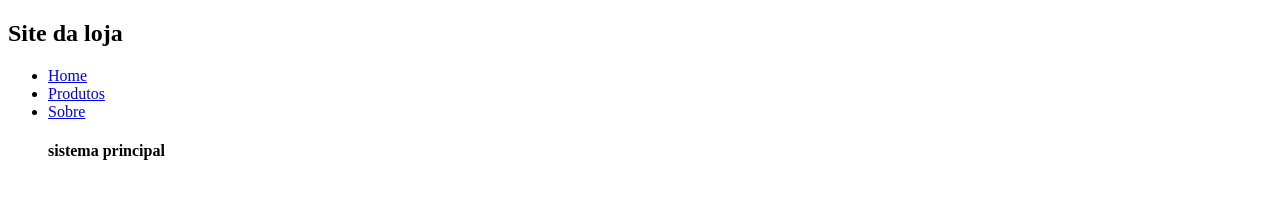
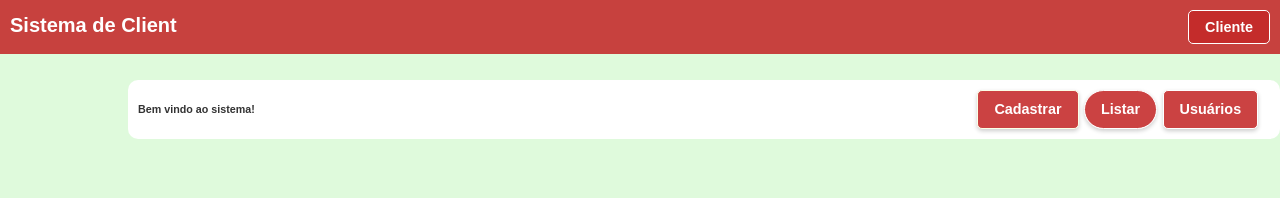
Before and after one commit to IgorRaiad0/Loja, a website: page conteudoHTML/index.html in a window 1280 px wide. Drawn offline with Linux system fonts and the light colour scheme.

Commit message:
atualizando funcionalidades

```diff
--- a/conteudoHTML/index.html
+++ b/conteudoHTML/index.html
@@ -1,26 +1,32 @@
 <!DOCTYPE html>
-<html lang="en">
+<html lang="pt br">
 <head>
     <meta charset="UTF-8">
     <meta name="viewport" content="width=device-width, initial-scale=1.0">
     <title>Loja</title>
+    <link rel="stylesheet" href="style.css">
 </head>
 <body>
-    <h2>Site da loja </h2>
+    <header class="header">
 
-    <ul>
-        <li>
-            <a href="index.html">Home</a>
-        </li>
-        <li>
-            <a href="/produtos">Produtos</a>
-        </li>
-        <li>
-            <a href="/sobre">Sobre</a>
-        </li>
+        <h4>Sistema de Client</h4>
+        <nav class="menu">
+            <button class="btn">Cliente</button>
+        </nav>
 
-        <h4>sistema principal</h4>
+    </header>
 
-    </ul>
+   <main class="conteiner">
+        <div class="conteudo">
+            <div class="title"><h6>Bem vindo ao sistema!</h6></div>
+            <div class="buttons">
+                <button class="cadastrar"><a>Cadastrar</a></button>
+                <buton class="listar">Listar</buton>
+                <button class="usuarios">Usuários</button>
+            </div>
+
+        </div>
+   </main>
+
 </body>
 </html>
--- /dev/null
+++ b/conteudoHTML/style.css
@@ -0,0 +1,179 @@
+* {
+    margin: 0;
+    padding: 0;
+    box-sizing: border-box;
+}
+
+:root {
+    --primary-color: rgba(196, 41, 41, 0.884);
+    --secondary-color: rgb(255, 255, 255);
+    --text-color: white;
+    --font-size-base: 16px;
+    --font-size-large: 1.25rem;
+}
+
+
+body {
+    font-family: Arial, sans-serif;
+    font-size: var(--font-size-base);
+    line-height: 1.5;
+    background-color: #dffadc;
+    color: #333;
+}
+
+.header {
+    background-color: var(--primary-color);
+    color: var(--text-color);
+    padding: 10px;
+    font-size: var(--font-size-large);
+    display: flex;
+    justify-content: space-between;
+
+}
+.btn {
+    background-color: var(--primary-color);
+    color: var(--secondary-color);
+    padding: 8px 16px;
+    font-size: 0.9rem;
+    font-weight: bold;
+    border: 1px solid;
+    border-color: rgb(255, 255, 255);
+    border-radius: 5px;
+    cursor: pointer;
+}
+
+.btn:hover {
+    background-color: var(--secondary-color);
+    color: var(--primary-color);
+    transform: scale(1.1);
+    border-color: var(--secondary-color);
+    transition: background-color 0.3s ease, transform 0.2s ease;
+}
+
+.container {
+    display: grid;
+    gap: 10px;
+    padding: 20px;
+    grid-template-columns: 1fr;
+}
+
+.title{
+
+    display: flex;
+}
+.buttons{
+    display: flex;
+    margin-right: 2%;
+}
+
+.conteudo {
+    background-color: var(--secondary-color);
+    margin-top: 2%;
+    padding: 10px;
+    border-radius: 10px;
+    margin-left: 10%;
+    display: flex;
+    align-items: center;
+    position: relative;
+    justify-content: space-between;
+}
+.cadastrar {
+    background-color: var(--primary-color);
+    color: var(--secondary-color);
+    padding: 8px 16px;
+    font-size: 0.9rem;
+    font-weight: bold;
+    border: 1px solid;
+    border-color: rgb(251, 255, 231);
+    border-radius: 5px;
+    cursor: pointer;
+    margin-right: 2%;
+    box-shadow: 0 2px 4px rgba(0, 0, 0, 0.2);
+}
+.cadastrar:hover {
+    background-color: var(--secondary-color);
+    color: var(--primary-color);
+    transform: scale(1.1);
+    border-color: var(--primary-color);
+    transition: background-color 0.3s ease, transform 0.2s ease;
+}
+
+.listar {
+    background-color: var(--primary-color);
+    color: var(--secondary-color);
+    padding: 8px 16px;
+    font-size: 0.9rem;
+    font-weight: bold;
+    border: 1px solid;
+    border-color: rgb(255, 255, 255);
+    border-radius: 30px;
+    cursor: pointer;
+    margin-right: 2%;
+    box-shadow: 0 2px 4px rgba(0, 0, 0, 0.2);
+}
+.listar:hover {
+    background-color: var(--secondary-color);
+    color: var(--primary-color);
+    transform: scale(1.1);
+    border-color: var(--primary-color);
+    transition: background-color 0.3s ease, transform 0.2s ease;
+}
+
+.usuarios {
+    background-color: var(--primary-color);
+    color: var(--secondary-color);
+    padding: 8px 16px;
+    font-size: 0.9rem;
+    font-weight: bold;
+    border: 1px solid;
+    border-color: rgb(255, 255, 255);
+    border-radius: 5px;
+    cursor: pointer;
+    box-shadow: 0 2px 4px rgba(0, 0, 0, 0.2);
+}
+.usuarios:hover {
+    background-color: var(--secondary-color);
+    color: var(--primary-color);
+    transform: scale(1.1);
+    border-color: var(--primary-color);
+    transition: background-color 0.3s ease, transform 0.2s ease;
+}
+
+
+
+
+@media (min-width: 768px) {
+    .container {
+        grid-template-columns: 1fr 1fr;
+    }
+}
+
+@media (min-width: 1024px) {
+    .container {
+        grid-template-columns: 1fr 1fr 1fr;
+    }
+}
+
+@media (max-width: 480px) {
+    .header {
+        font-size: 1rem;
+        padding: 8px;
+    }
+
+    .btn {
+        font-size: 0.8rem;
+        padding: 6px 10px;
+    }
+}
+
+@media (max-width: 480px) {
+    .conteudo {
+        flex-direction: column; /* Alinha os itens em coluna */
+        gap: 10px; /* Adiciona espaço entre os botões */
+        align-items: stretch; /* Faz os botões ocuparem a largura total */
+    }
+
+    .conteudo button {
+        width: 100%; /* Faz os botões ocuparem 100% da largura da coluna */
+    }
+}
```
Also changed, not shown: index.js (+8 -11 lines), public/cadastro.html (added, +32 -0 lines), conteudoHTML/produtos.html (deleted), conteudoHTML/sobre.html (deleted).
